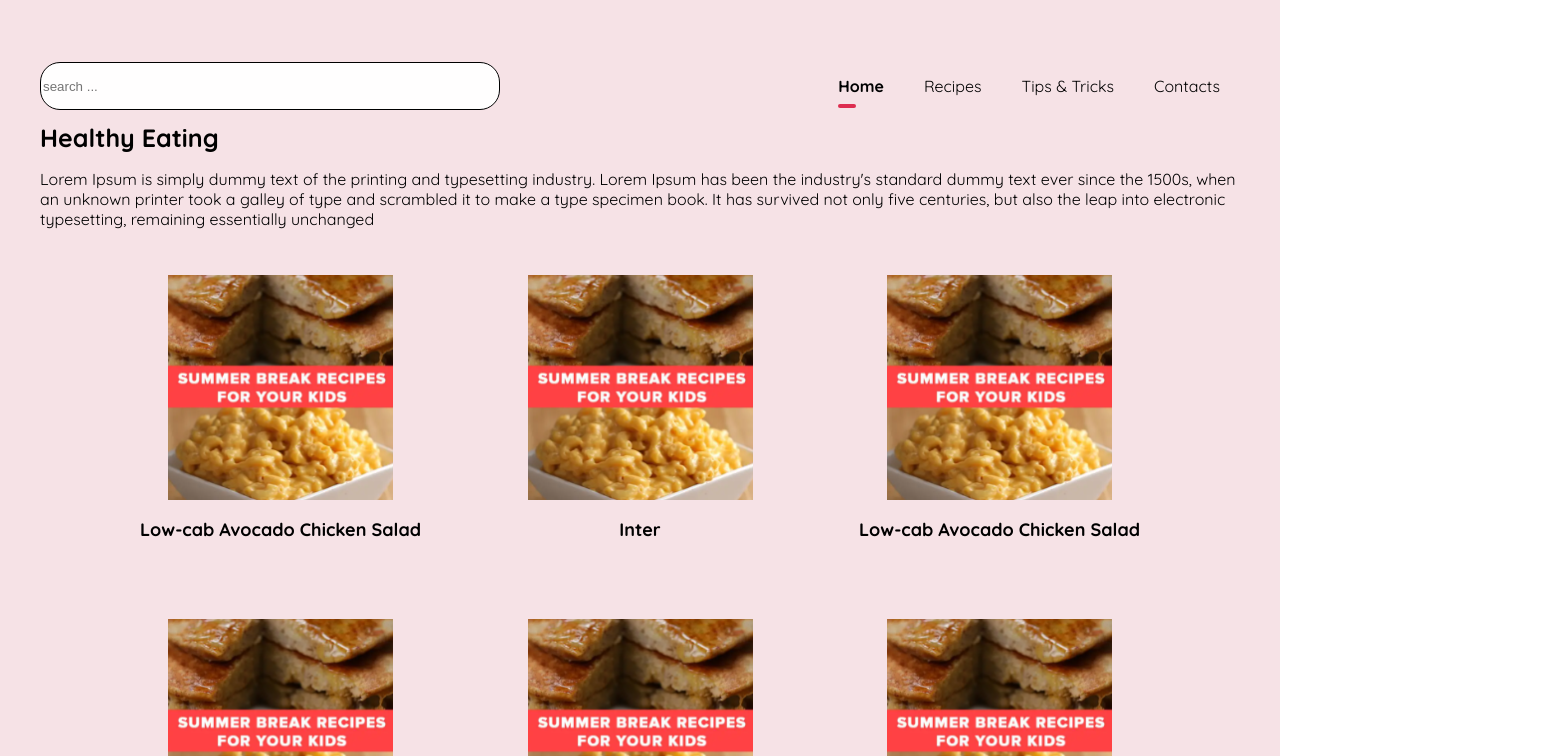
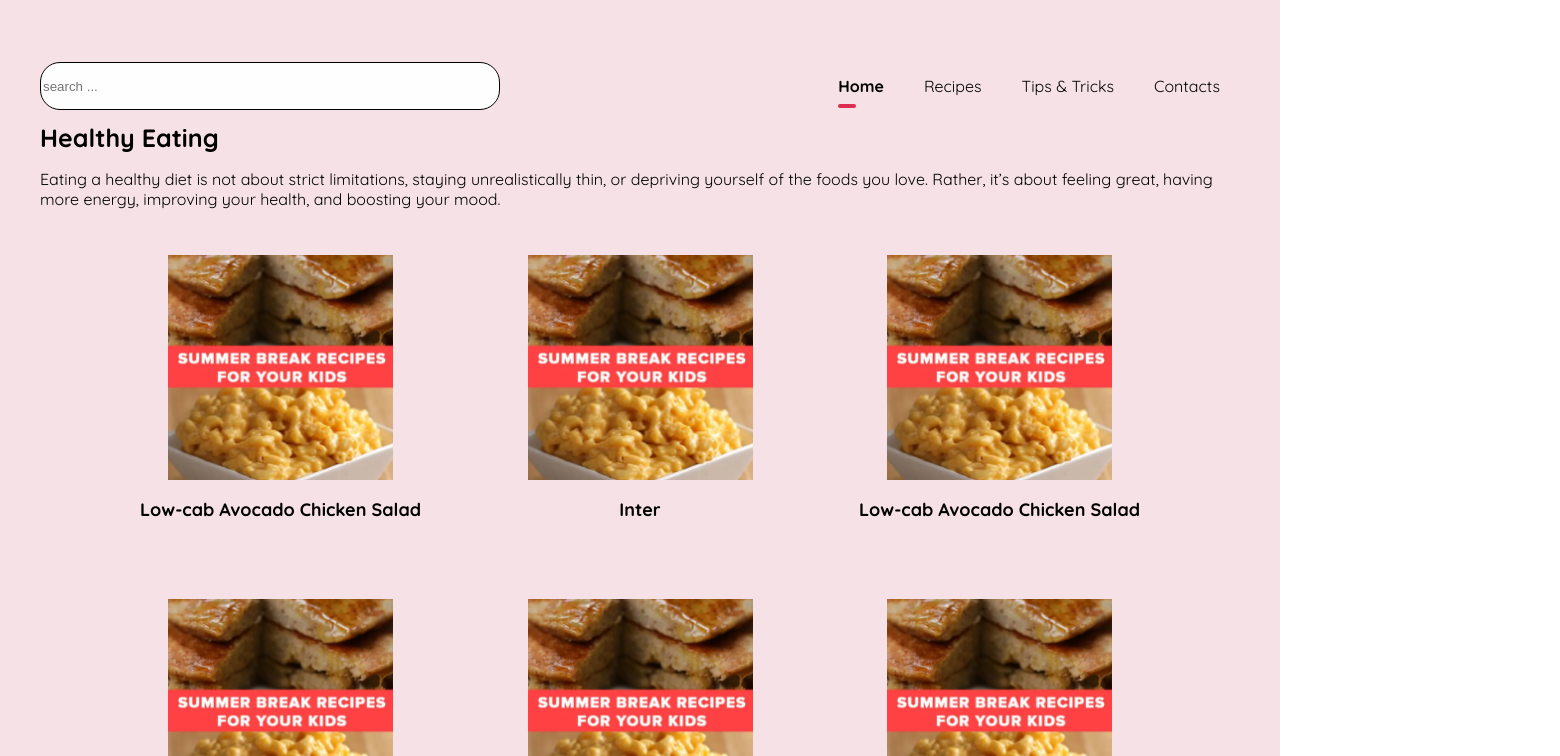
Before and after one commit to s3789355/HomeChef16.net, a React (Create React App) app: page /healthy-eating in a window 1280 px wide. Shown: the top 756 px of the page, 1560 px wide, since content can reach past the window. Built offline with nearby package versions, Linux system fonts and the light colour scheme.

Commit message:
Fixed missing footer on About, Contact & HealthyEating

```diff
--- a/src/pages/About.js
+++ b/src/pages/About.js
@@ -98,6 +98,7 @@ const About = () => {
           </div>
         </div>
       </div>
+      <Footer />
     </>
   );
 };
--- a/src/pages/Contact.js
+++ b/src/pages/Contact.js
@@ -80,6 +80,7 @@ const Contact = () => {
           </div>
         </div>
       </div>
+      <Footer />
     </>
   );
 };
--- a/src/pages/HealthyEating.js
+++ b/src/pages/HealthyEating.js
@@ -1,3 +1,5 @@
+import Footer from "../component/Footer";
+
 const HealthyEating = () => {
   return (
     <div className="bg">
@@ -24,12 +26,7 @@ const HealthyEating = () => {
         </div>
         <div className="main-title">Healthy Eating</div>
         <p className="main-text">
-          Lorem Ipsum is simply dummy text of the printing and typesetting
-          industry. Lorem Ipsum has been the industry's standard dummy text ever
-          since the 1500s, when an unknown printer took a galley of type and
-          scrambled it to make a type specimen book. It has survived not only
-          five centuries, but also the leap into electronic typesetting,
-          remaining essentially unchanged
+        Eating a healthy diet is not about strict limitations, staying unrealistically thin, or depriving yourself of the foods you love. Rather, it’s about feeling great, having more energy, improving your health, and boosting your mood.
         </p>
 
         <div className="intro">
@@ -76,6 +73,7 @@ const HealthyEating = () => {
         </div>
         <div className="btn-show-more">Show more</div>
       </div>
+      <Footer />
     </div>
   );
 };
```
